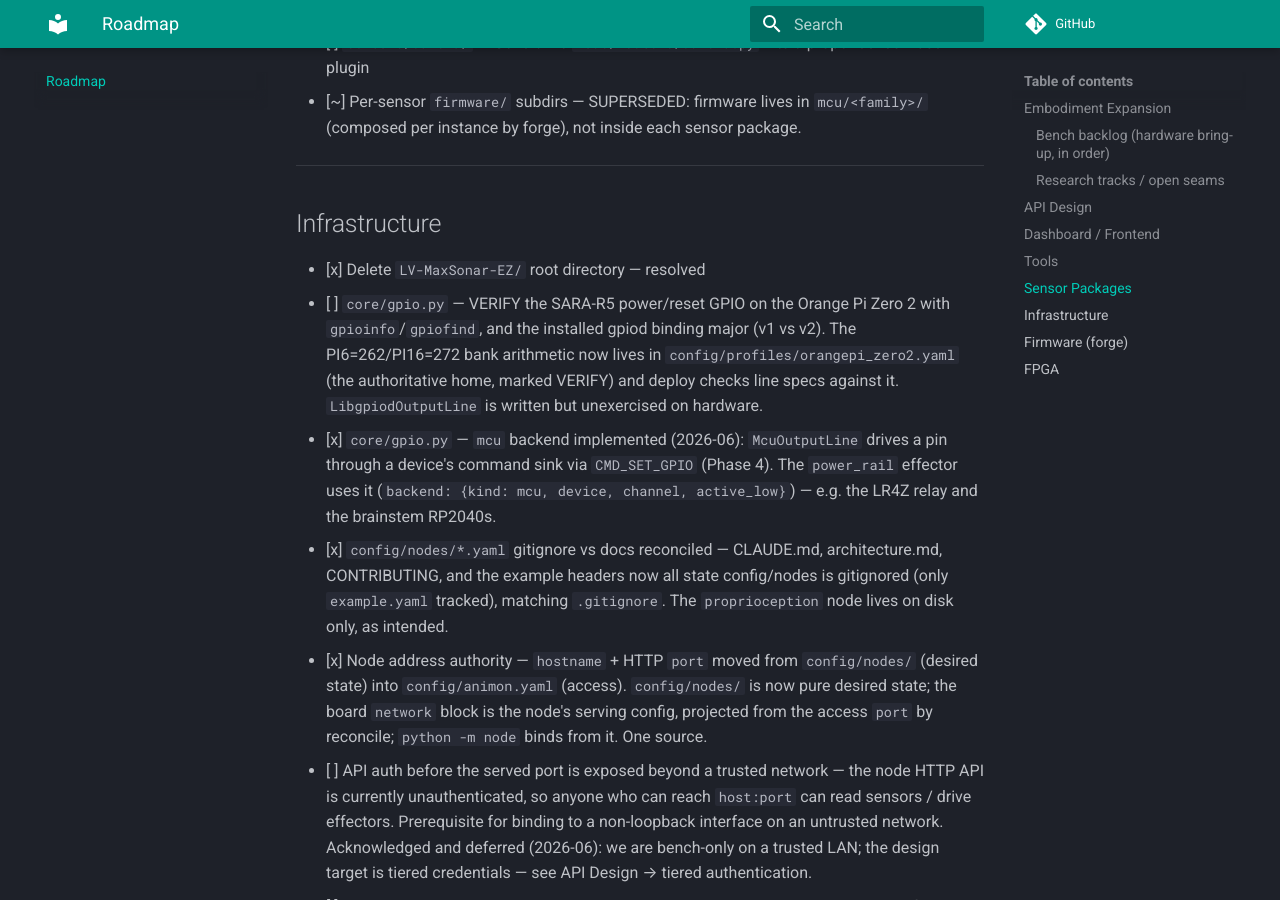
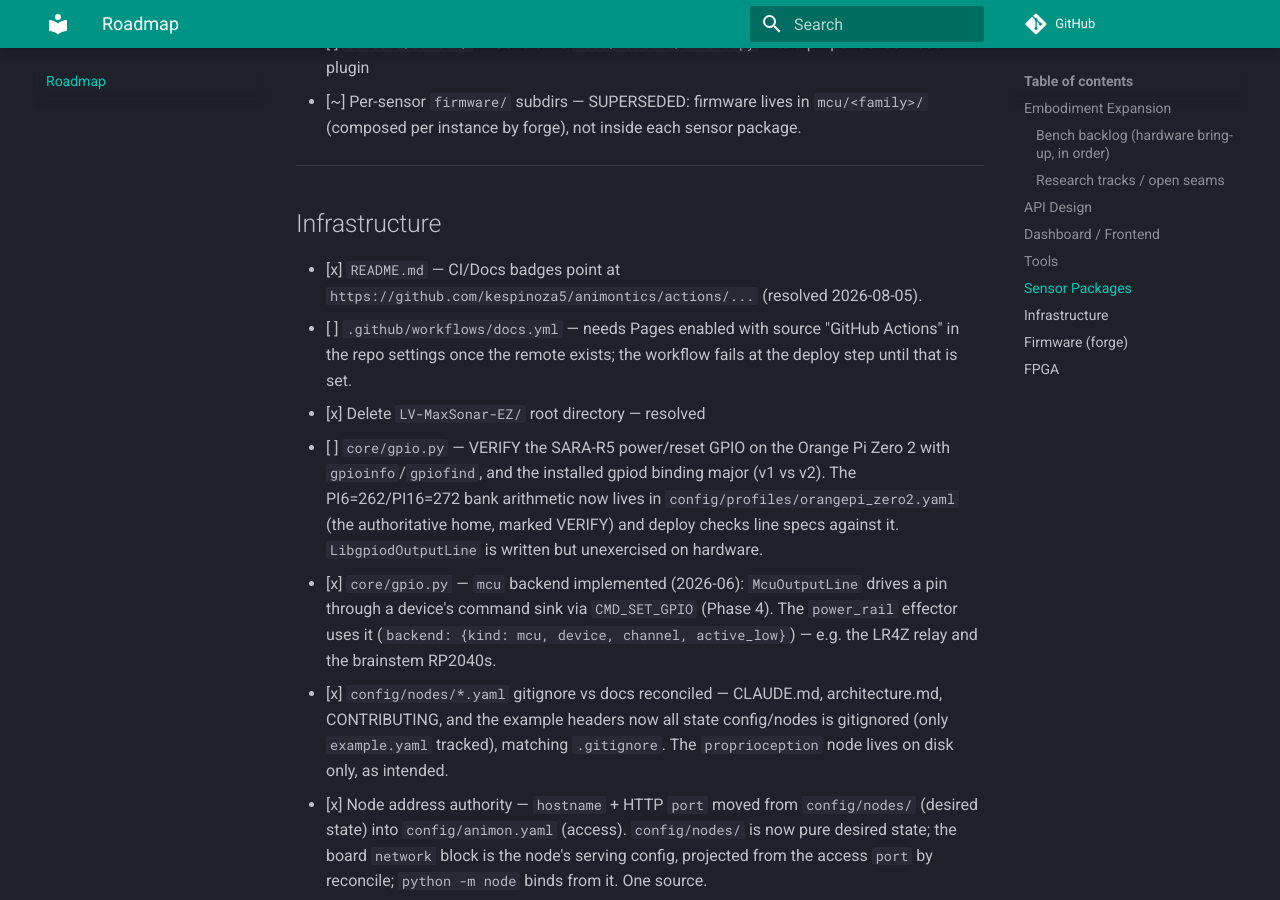
Before and after one commit to kespinoza5/animontics, an MkDocs documentation site: the page built from docs/roadmap.md, in a window 1280 px wide and 900 px high, scrolled down 6803 px. Built offline with MkDocs 1.6.1 and Material for MkDocs 9.7.7, drawn with Linux system fonts in a browser that asks for light colours; comment, search, counter and statistics services are not loaded.

Commit message:
chore: prepare repo for public release
Add an MIT license, GitHub Actions for the offline battery and the MkDocs
site, and fix two README inaccuracies a first-time reader would hit.

- LICENSE: MIT. Without it GitHub renders the repo all-rights-reserved.
- ci.yml: runs `python -m tools.dev.check` on 3.12. Installs pytest/httpx
  explicitly since requirements.txt keeps them commented out for the boards.
  The forge and boards steps no-op on a fresh clone (only example.yaml is
  tracked in config/mcus/ and config/boards/), which they already handle.
- docs.yml: `mkdocs build --strict` published to Pages via the official
  Pages actions, so there is no gh-pages branch to maintain.
- README: the config-layer table marked config/nodes/<id>.yaml as in-repo;
  it is gitignored like the other two fleet-specific layers.
- tools/network/README.md linked ap.secrets.example relatively, which broke
  once included into the docs site — the last blocker to a --strict build.
- docs/index.md includes the README from a <!--docs-start--> marker so the
  new badges stay on GitHub and off the docs homepage.

Co-Authored-By: Claude Fable 5 <noreply@anthropic.com>

```diff
--- a/TODO.md
+++ b/TODO.md
@@ -278,6 +278,11 @@ The current sensor streaming API (`GET /sensors/{id}/stream`, `WS /sensors/{id}/
 
 ## Infrastructure
 
+- [x] `README.md` — CI/Docs badges point at
+      `https://github.com/kespinoza5/animontics/actions/...` (resolved 2026-08-05).
+- [ ] `.github/workflows/docs.yml` — needs Pages enabled with source "GitHub
+      Actions" in the repo settings once the remote exists; the workflow fails
+      at the deploy step until that is set.
 - [x] Delete `LV-MaxSonar-EZ/` root directory — resolved
 - [ ] `core/gpio.py` — VERIFY the SARA-R5 power/reset GPIO on the Orange Pi
       Zero 2 with `gpioinfo`/`gpiofind`, and the installed gpiod binding major
```
Also changed, not shown: README.md (+10 -2 lines), docs/index.md (+3 -0 lines), tools/network/README.md (+1 -1 lines), 3 other files.
